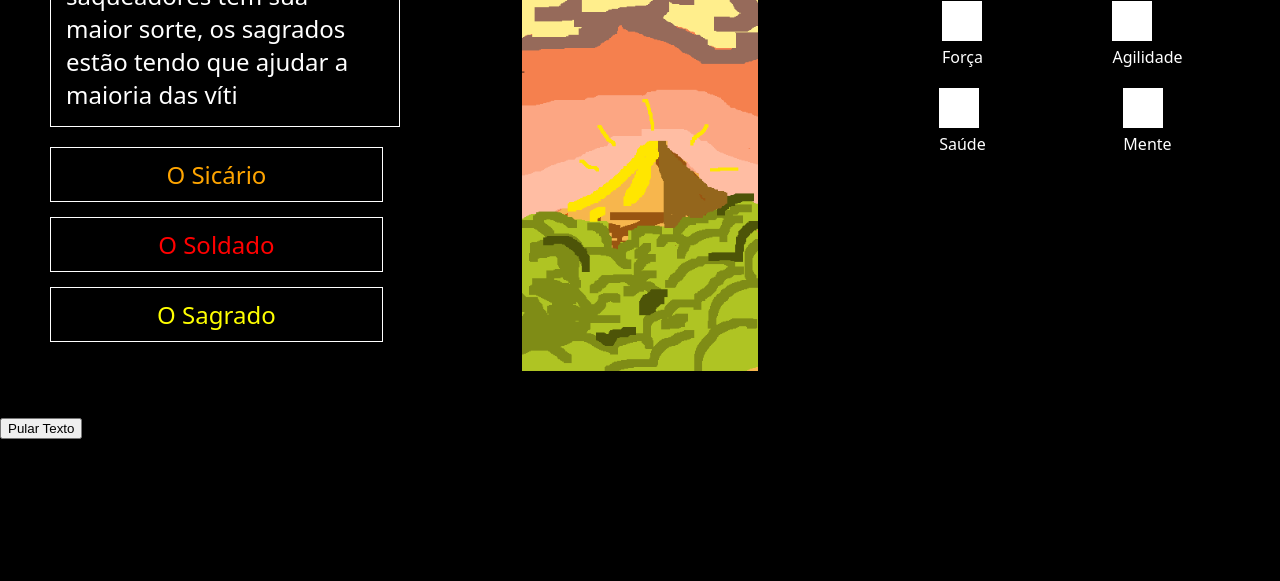
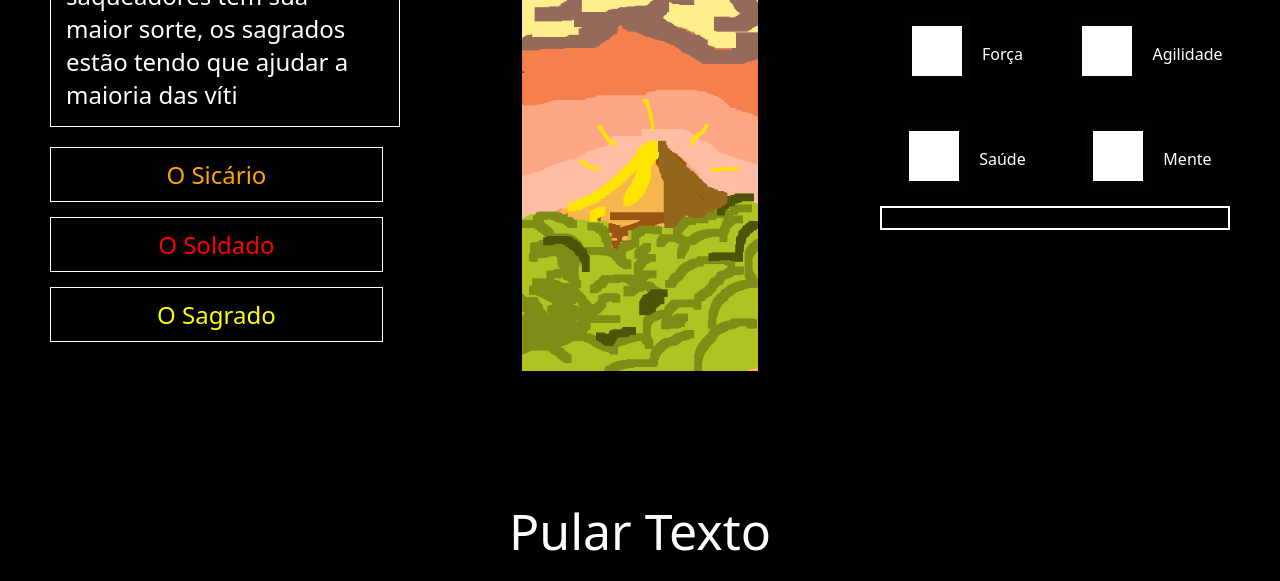
Before and after one commit to TheAppleJuicer/Rpg-game-Two, a plain HTML site: page jogo.html in a window 1280 px wide. Shown: the part 219-800 px from the top of the page. Drawn offline with Linux system fonts and the light colour scheme; a web font is replaced by a local one.

Commit message:
Update stylejogo.css

```diff
--- a/stylejogo.css
+++ b/stylejogo.css
@@ -10,6 +10,7 @@ body {
 p{
     font-size: large;
 }
+
 .conteudo {
     display: flex;
     justify-content: space-between;
@@ -19,16 +20,17 @@ p{
 }
 #descricao{
     color: white;
-    font-size: x-large;
+    font-size: larger;
 }
 #cavalo{
     color: white;
     font-size: x-large;
 
 }
-.heroi,
+
 .ficha {
-
+    position: relative;
+    top: -50px;
     flex: 1;
     max-width: 350px;
     font-family: "Jacquard 24", system-ui;
@@ -36,6 +38,14 @@ p{
     font-style: normal;
     padding: 10px;
 
+}
+.heroi{
+    flex: 1;
+    max-width: 350px;
+    font-family: "Jacquard 24", system-ui;
+    font-weight: 400;
+    font-style: normal;
+    padding: 10px;
 }
 
 .personagem {
@@ -108,21 +118,82 @@ p{
 }
 
 .habilidade {
-    text-align: center;
+    display: flex;
+    align-items: center;
+    margin-bottom: 10px;
+    gap: 10px; /* Espaço entre quadrado e texto */
 }
 
+.habilidade .quadrado {
+    width: 50px;
+    height: 50px;
+    background-color: #ffffff; /* ou outra cor desejada */
+    border: 10px solid #020202;
+}
+
+.habilidade p {
+    color: white;
+    margin: 0;
+    font-size: x-larger;
+    font-family: 'Jacquard 24', cursive;
+}
+#descricaoHabilidades{
+    color: white;
+    font-size: x-large;
+    font-family: "Jacquard 24", system-ui;
+    font-weight: 400;
+    font-style: normal;
+    border: 2px solid white;
+    padding: 10px;
+}
 .quadrado {
     width: 40px;
     height: 40px;
     background-color: white;
     margin-bottom: 5px;
     box-shadow: 2px 2px 5px #000;
+    border: 5px solid white;
 }
 
 h2,
 h3 {
+    font-size: xx-large;
     text-align: center;
     font-family: "Jacquard 24", system-ui;
     font-weight: 400;
     font-style: normal;
 }
+h3{
+    font-size: xx-large;
+}
+footer{
+    position: fixed;
+    bottom: 0px;
+    align-items: center;
+    justify-content: center;
+    display:flex;
+    color: aliceblue;
+    font-weight: 400;
+    font-style: normal;
+}
+.footer{
+    display: flex;
+    align-items: center;
+    justify-content: center;
+}
+.pularTexto{
+    color: white;
+    background-color: #000;
+    font-family: "Jacquard 24", system-ui;
+    font-weight: 400;
+    font-style: normal;
+    border: none;
+    font-size: 50px;
+    display: flex;
+    width: 350px;
+    height: 100px;
+    padding: 20px;
+    align-items: center;
+    justify-content: center;
+
+}
```
